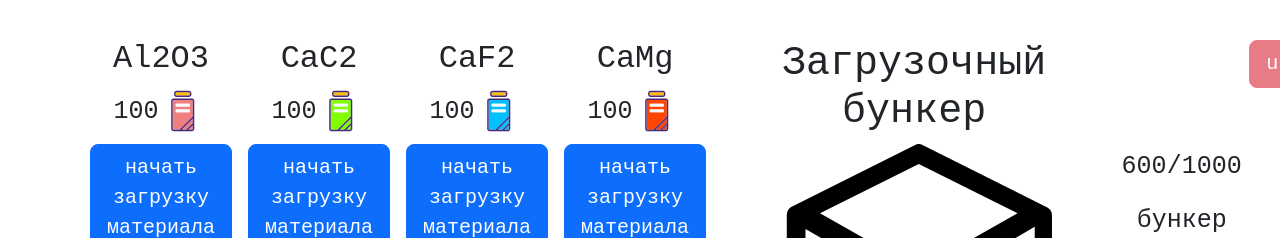
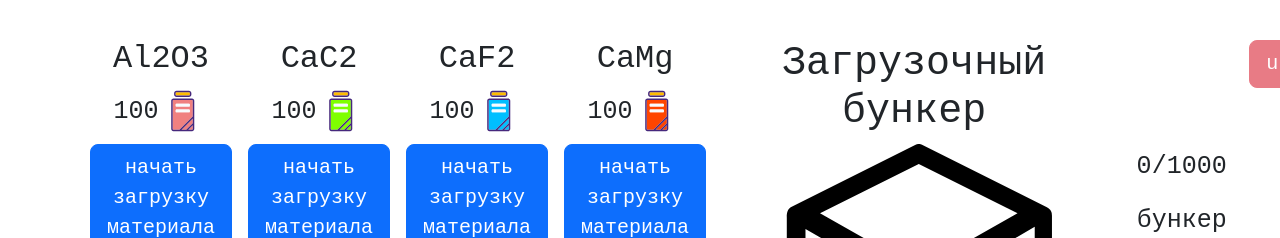
Before and after one commit to IvanGlebov89/test-task, a React (Create React App) app: page / in a window 1280 px wide. Shown: the top 238 px of the page. Built offline with nearby package versions, Linux system fonts and the light colour scheme.

Commit message:
работает

```diff
--- a/src/components/container.jsx
+++ b/src/components/container.jsx
@@ -20,18 +20,23 @@ const Container = () => {
         return (el.btnActive = false);
       }
     });
-
+    if (materialWeight < 1000) {
+      setMaterialWeight((prevState) => prevState + weight);
+    }
+    console.log(materialWeight);
     // interval(weight, stop);
   };
 
   useEffect(() => {
     const weight = 100;
+    if (materialWeight !== 0) {
       const intervalId = setInterval(() => {
         if (materialWeight < 1000) {
           setMaterialWeight((prevState) => prevState + weight);
         }
         return clearInterval(intervalId);
       }, 1000);
+    }
   }, [materialWeight]);
   // разгрузка бункера
   const onBunkerUnloading = (transferredWeight, maximumLoad) => {
```
Lines whose indentation alone changed are shown as unchanged.
